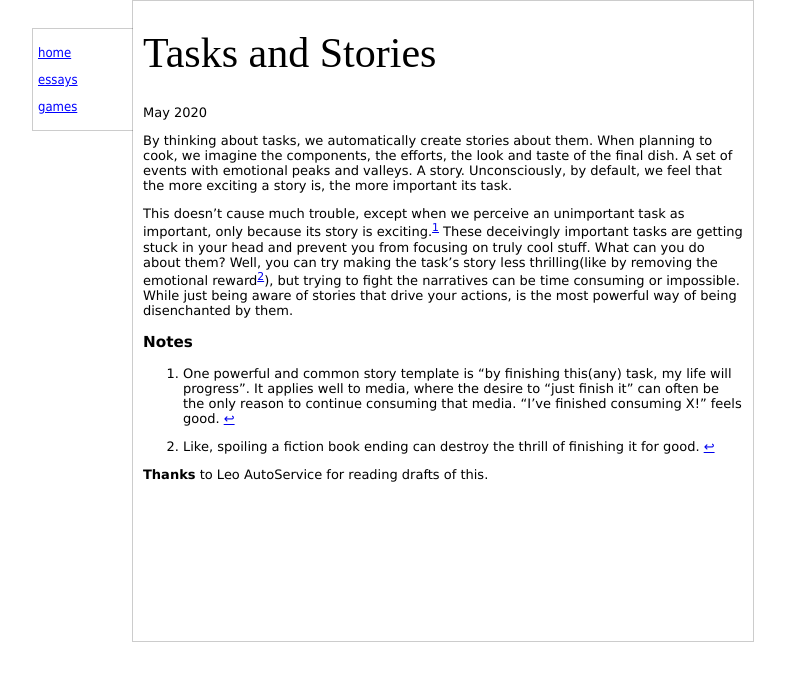
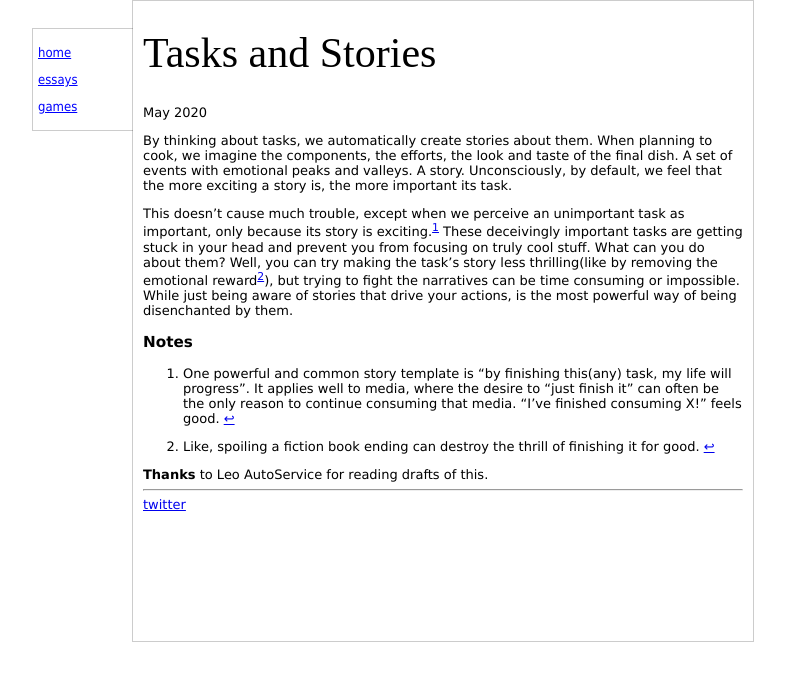
Before and after one commit to saint-angels/saint-angels.github.io, a Jekyll site: the page built from _essays/tasks_and_stories.md, in a window 1280 px wide. Shown: the top 681 px of the page, without its empty margins (247-1032 px from the left). Built offline with Jekyll 4.4.1, drawn with Linux system fonts in a browser that asks for light colours.

Commit message:
essay twitter link

```diff
--- a/Gemfile
+++ b/Gemfile
@@ -14,3 +14,5 @@ group :jekyll_plugins do
     gem 'jekyll-feed'
     gem 'jekyll-seo-tag'
   end
+
+gem "webrick", "~> 1.7"
--- a/_layouts/essay.html
+++ b/_layouts/essay.html
@@ -18,3 +18,5 @@ layout: default
     Time {% if page.time_logged %} logged: {{ page.time_logged }}{% endif %}
 </a>
 {% endif %}
+<hr />
+<a href="https://twitter.com/{{site.twitter_username}}">twitter</a>
```
Also changed, not shown: Gemfile.lock.
